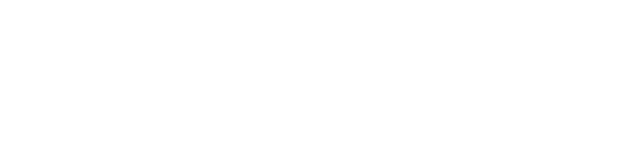
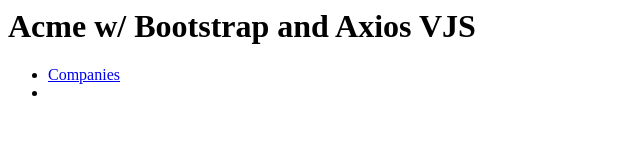
Before and after one commit to tweekslbc/axios, a plain HTML site: page index.html in a window 1280 px wide. Shown: the whole page, without its empty margins (0-640 px from the left). Drawn offline with Linux system fonts and the light colour scheme.

Commit message:
starting point

```diff
--- a/index.html
+++ b/index.html
@@ -4,6 +4,15 @@
   </style>
   </head>
   <body>
+    <div class = 'container'>
+      <h1> Acme w/ Bootstrap and Axios VJS</h1>
+      <ul class = 'nav nav-tabs'>
+        <li class = 'nav-item'>
+          <a class = 'nav-link' id = 'companiesLink' href = '#companies'>Companies</a>
+        </li>
+        <li class = 'nav-item'
+      </ul>
+    </div>
       <script>
         </script>
   </body>
```
